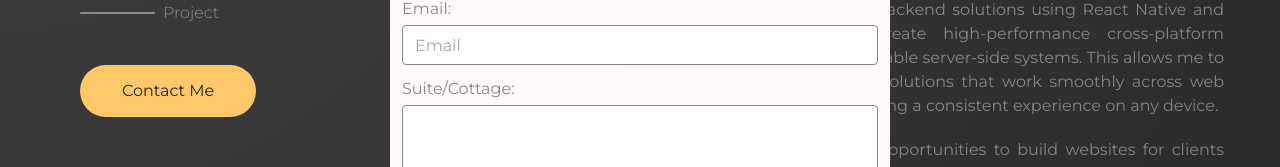
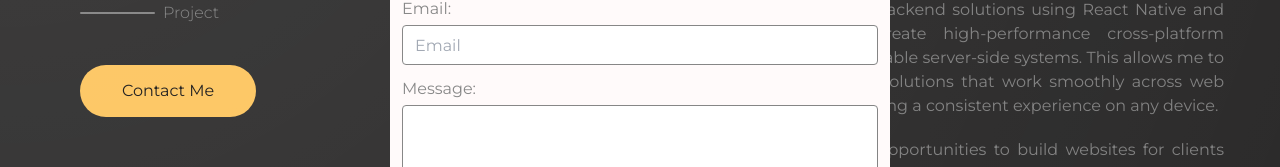
Before and after one commit to Osemensilas/myportfolio, a Next.js app: page / in a window 1280 px wide. Both pictures are taken after a click on the button "Get in touch". Shown: the part 350-517 px from the top of the page. Built offline with nearby package versions, Linux system fonts and the light colour scheme.

Commit message:
New Commit

```diff
--- a/pages/index.jsx
+++ b/pages/index.jsx
@@ -437,7 +437,7 @@ export default function Home() {
                     </div>
                     <div className="w-full h-max mb-3">
                         <div className="h-max flex flex-col" style={{width: '100%'}}>
-                            <label htmlFor="message" className="text-grey mb-1 hidden sm:block">Suite/Cottage:</label>
+                            <label htmlFor="message" className="text-grey mb-1 hidden sm:block">Message:</label>
                             <textarea name="message" className="p-3 border rounded border-grey min-h-[150px] max-h-[150px] min-w-[100%] max-w-[100%]" value={formData.message} onChange={handleChanged} id="message"></textarea>
                         </div>
                     </div>
```
